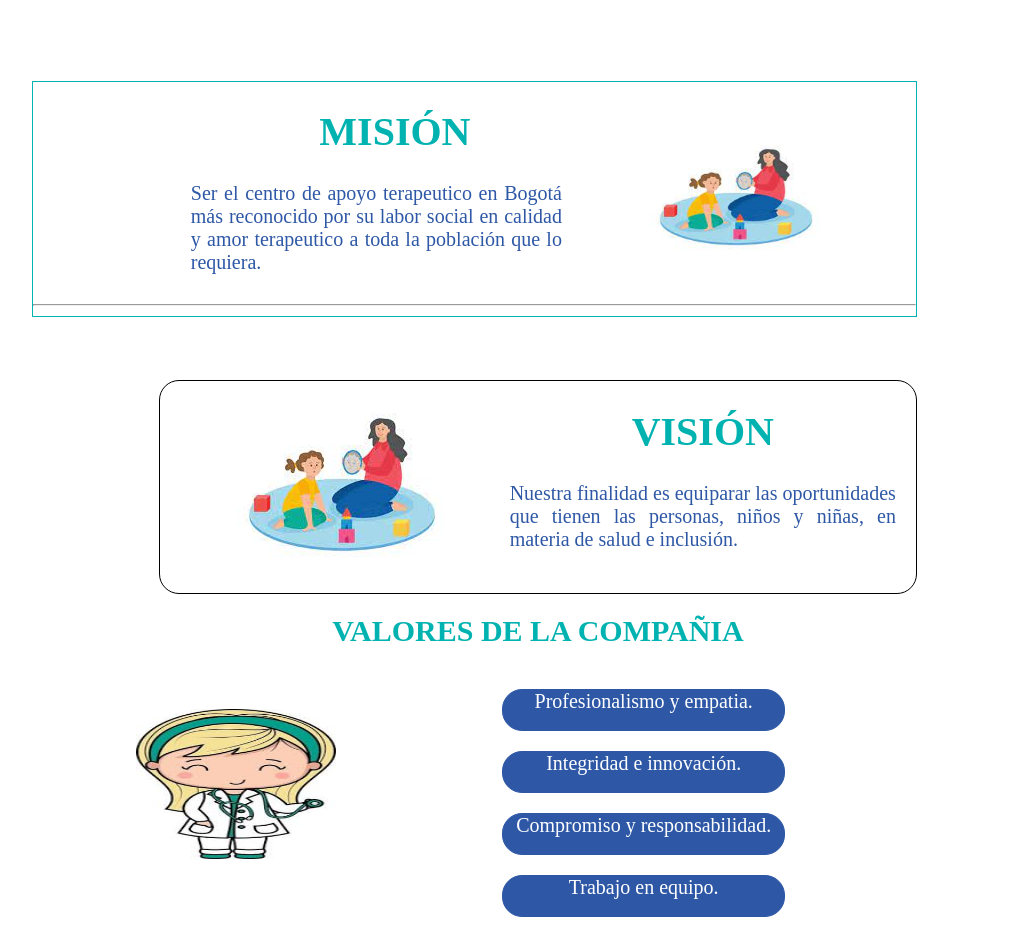
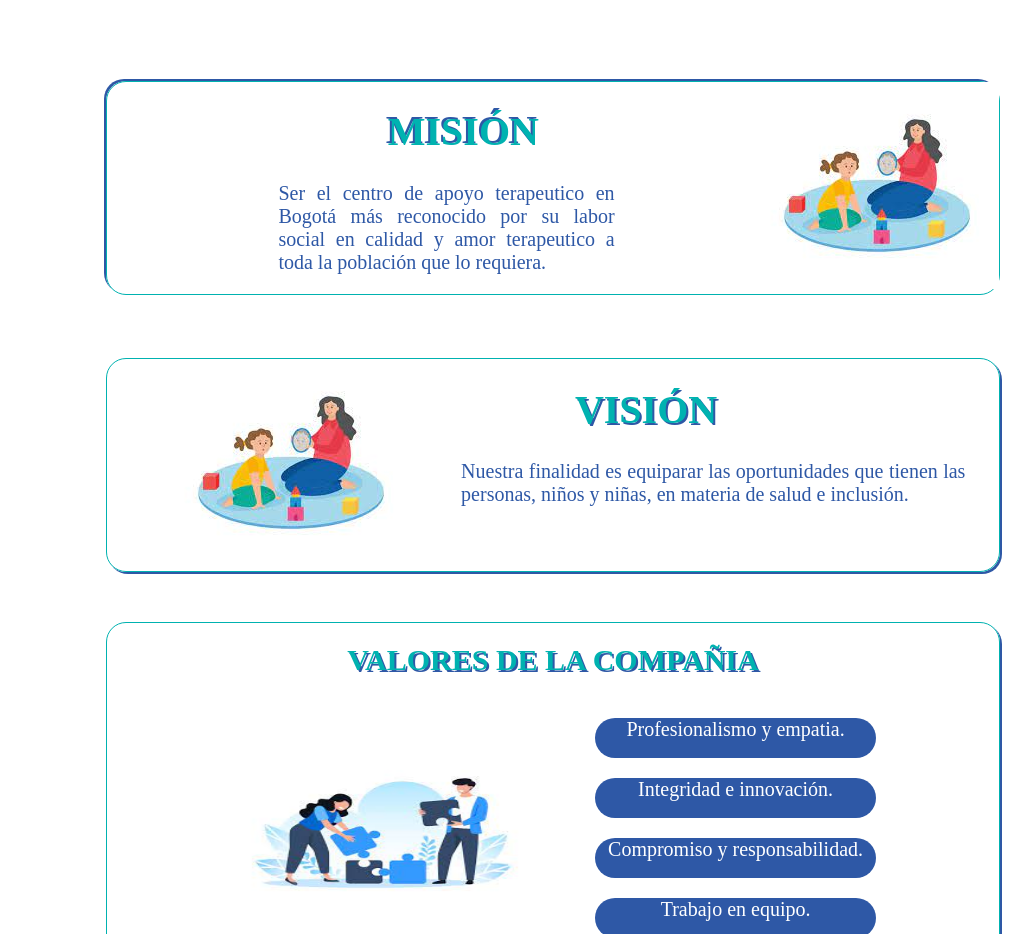
Before and after one commit to AndresMosquera9005/fonoActualizacion_1, a React (Vite) app: page /nosotros in a window 1280 px wide. Shown: the part 138-1072 px from the top of the page, without its empty margins (102-1135 px from the left). Built offline with nearby package versions, Linux system fonts and the light colour scheme.

Commit message:
subida Miercoles 5/01/2024 (9 cambios 14:40)

```diff
--- /dev/null
+++ b/src/Components/Estilos/App.css
@@ -0,0 +1,3 @@
+.Router {
+    text-decoration: none;
+}
--- a/src/Components/Estilos/Home.css
+++ b/src/Components/Estilos/Home.css
@@ -163,16 +163,20 @@ body{
 /* MISION Y VISION */
 /* MISION */
 #diseñoMision{
-    margin-left: 10%;
-    margin-right: 20%;
+    margin-left: 200px;
+    margin-right: 170px;
     margin-top: 5%;
     font-size: 20px;
     border: 1px solid #00B2B0;
+    border-radius: 20px;
+    box-shadow: -2px -2px #2E58A6;
 }
+
 #mision{
     color: #00B2B0;
     font-family: cursive;
     margin-left: -70%;
+    text-shadow: -2px -2px #2E58A6;
 }
 
 #pMision{
@@ -185,29 +189,29 @@ body{
 
 /* VISION */
 #diseñoVision{
-    margin-left: 20%;
-    margin-right: 20%;
+    margin-left: 200px;
+    margin-right: 170px;
     margin-top: 5%;
     font-size: 20px;
-    border: 1px solid black;
+    border: 1px solid #00B2B0;
     border-radius: 20px;
+    box-shadow: 2px 2px #2E58A6;
 }
 
 #vision{
     color: #00B2B0;
     font-family: cursive;
     margin-left: -110%;
-    /* text-align: justify; */
+    text-shadow: 2px 2px #2E58A6;
 }
 
 #pVision{
     color: #2E58A6 !important;
     font-family: cursive;
-    margin-left: -100%;
+    margin-left: -60%;
     margin-right: 10%;
     text-align: justify;
 }
-
 
 
 /* MISION VISION Y VALORES */
@@ -240,7 +244,6 @@ body{
 .parrafoValoresCompañia{
     color: white;
     font-family: cursive;
-    border: 1px solid #2E58A6;
     background: #2E58A6;
     border-radius: 20px;
     text-align: center;
@@ -251,16 +254,33 @@ body{
     font-size: 20px;
 }
 
-#imagenMision{
+#idTituloValoresCompañia{
+    text-shadow: 2px 2px #2E58A6;
+}
+
+#imagenCompañia{
     height: 150px;
-    width: 200px;
+    width: 300px;
     opacity: 1;
-    margin-left: -40%;
+    margin-left: -60%;
     margin-top: 20%;
+}
+
+#listaCompania{
+    margin-left: -200px;
 }
 
 #imagenVision{
     margin-left: -100% ;
+}
+
+#divValoracion{
+    margin-top: 50px;
+    margin-left: 200px;
+    margin-right: 170px;
+    border: 1px solid #00B2B0;
+    border-radius: 20px;
+    box-shadow: 2px 2px 0px #2E58A6;
 }
 
 /* Preguntas */
--- a/src/Components/Header/Header.css
+++ b/src/Components/Header/Header.css
@@ -32,7 +32,6 @@
     margin-right: 0;
 }
 
-
 #LogoHeader{
     width: 300px;
     height: 140px;
@@ -43,6 +42,7 @@
     color: #00B2B0;
     font-weight: 700;
     font-size: 20px;
+    text-decoration: none;
     /* background-color: blue;
     padding: 1%;
     width: 100px;
--- a/src/MisionVisionNosotros/Mision.jsx
+++ b/src/MisionVisionNosotros/Mision.jsx
@@ -17,7 +17,6 @@ function Mision() {
           <img src={imagenMision} alt="" id='imagenMision' />
         </Col>
       </Row>
-      <hr />
     </div>
   )
 }
--- a/src/MisionVisionNosotros/Nosotros.jsx
+++ b/src/MisionVisionNosotros/Nosotros.jsx
@@ -2,6 +2,8 @@ import React from 'react'
 import Mision from './Mision'
 import Vision from "./Vision"
 import Valoracion from './ValoracionCompañia'
+import RedesSociales from '../Components/RedesSociales/RedesSociales'
+import Footer from '../Components/Footer/Footer'
 
 const Nosotros = () => {
   return (
@@ -9,6 +11,8 @@ const Nosotros = () => {
       <Mision />
       <Vision />
       <Valoracion />
+      <RedesSociales />
+      <Footer />
     </div>
   )
 }
--- a/src/MisionVisionNosotros/ValoracionCompañia.jsx
+++ b/src/MisionVisionNosotros/ValoracionCompañia.jsx
@@ -1,18 +1,18 @@
 import React from 'react'
-import doctoaDibujo from "../image/mision vision/doctoradibujo.jpeg"
 import { Col, Row } from 'react-bootstrap'
+import compañia from "../image/mision vision/compañia.jpeg"
 import "../Components/Estilos/Home.css"
 
 function Valoracion() {
   return (
-    <div>
-      <h1 className='tituloValoresCompañia'>VALORES DE LA COMPAÑIA</h1>
+    <div id='divValoracion'>
+      <h1 className='tituloValoresCompañia' id='idTituloValoresCompañia'>VALORES DE LA COMPAÑIA</h1>
       <Row>
         <Col className="col-md-4">
-          <img src={doctoaDibujo} alt="" id='imagenMision' />
+          <img src={compañia} alt="" id='imagenCompañia' />
         </Col>
         <Col>
-          <div>
+          <div id='listaCompania'>
             <p className='parrafoValoresCompañia'>Profesionalismo y empatia.</p>
             <p className='parrafoValoresCompañia'>Integridad e innovación.</p>
             <p className='parrafoValoresCompañia'>Compromiso y responsabilidad.</p>
--- a/src/pages/Portafolio.jsx
+++ b/src/pages/Portafolio.jsx
@@ -11,21 +11,21 @@ function Portafolio() {
   return (
     <div id='fondo'>
       <div>
-        <h1 className='tituloPortafolio'>SERVICIOS DOMOCILIARIOS</h1>
+        <h1 className='tituloPortafolio'>SERVICIOS DOMICILIARIOS</h1>
         <Row>
           <Col col-md-4>
             <img src={imagen} alt="" className='imagenesPorta' />
           </Col>
           <Col col-md-4>
-            <h1 className='tituloPortafolio'>NUESTROS SERVISIOS</h1>
+            <h1 className='tituloPortafolio'>NUESTROS SERVICIOS</h1>
             <ul className='listaPortafolio'>
-              <li>Orientación vocacional a estuadiente a de grado 11</li>
-              <li>Psicología</li>
-              <li>Terapia ocupacional</li>
-              <li>Fonoaudiología</li>
-              <li>Fisoterapia</li>
-              <li>Taller a padres</li>
-              <li>Taller a docentes</li>
+              <li>Orientación vocacional a estuadiente a de grado 11.</li>
+              <li>Psicología.</li>
+              <li>Terapia ocupacional.</li>
+              <li>Fonoaudiología.</li>
+              <li>Fisoterapia.</li>
+              <li>Taller a padres.</li>
+              <li>Taller a docentes.</li>
             </ul>
           </Col>
         </Row>
@@ -36,12 +36,12 @@ function Portafolio() {
         <Row>
           <Col col-md-4>
             <ul id='cuidadSalud' className='listaPortafolio'>
-              <li>Primera infancia</li>
-              <li>Infancia</li>
-              <li>Adolescencia</li>
-              <li>Juventud</li>
-              <li>Adultez</li>
-              <li>Vejez</li>
+              <li>Primera infancia.</li>
+              <li>Infancia.</li>
+              <li>Adolescencia.</li>
+              <li>Juventud.</li>
+              <li>Adultez.</li>
+              <li>Vejez.</li>
             </ul>
           </Col>
           <Col col-md-4 >
```
Also changed, not shown: src/App.jsx (line endings or trailing spaces), src/image/mision vision/compañia.jpeg (added).
